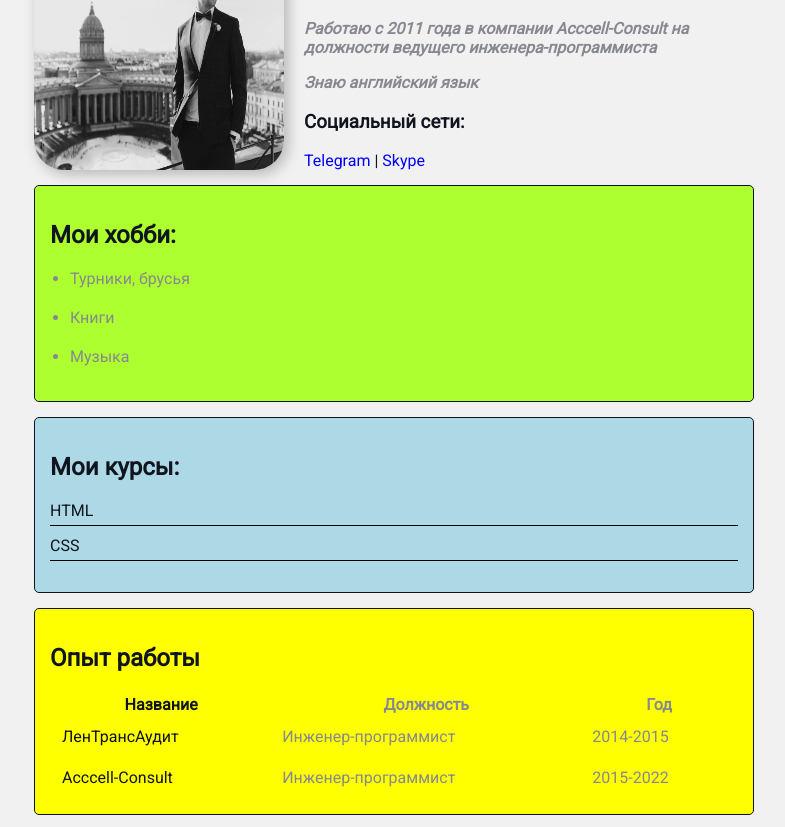
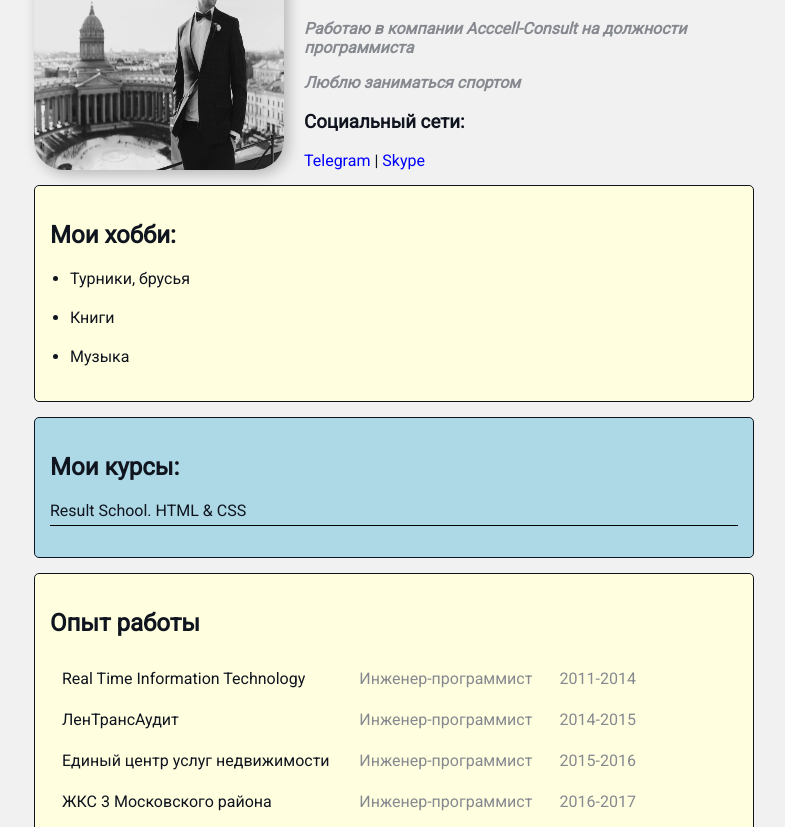
Before and after one commit to Moskalenko-Anatoliy/resume, a plain HTML site: page index.html in a window 1280 px wide. Shown: the part 100-927 px from the top of the page, without its empty margins (246-1031 px from the left). Drawn offline with Linux system fonts and the light colour scheme.

Commit message:
little conten edit

```diff
--- a/index.html
+++ b/index.html
@@ -21,8 +21,8 @@
 
       <div class="info-text">
         <h1>Москаленко Анатолий</h1>
-        <p>Работаю с 2011 года в компании <strong>Acccell-Consult</strong> на должности <em>ведущего инженера-программиста</em></p>
-        <p>Знаю английский язык</p>
+        <p>Работаю в компании <strong>Acccell-Consult</strong> на должности <em>программиста</em></p>
+        <p>Люблю заниматься спортом</p>
 
         <h3>Cоциальный сети:</h3>
 
@@ -34,7 +34,7 @@
     </div>
 
 
-    <div class="card bg-green">
+    <div class="card bg-yellow">
       <h2>Мои хобби:</h2>
       <ul class="list">
         <li>Турники, брусья</li>
@@ -46,8 +46,7 @@
     <div class="card bg-crimson">
       <h2>Мои курсы:</h2>
       <ul class="link-list">
-        <li>HTML</li>
-        <li>CSS</li>
+        <li>Result School. HTML & CSS</li>
       </ul>
     </div>
 
@@ -56,22 +55,32 @@
       <h2>Опыт работы</h2>
       <table class="table">
         <thead>
-          <tr>
-            <th>Название</th>
-            <th>Должность</th>
-            <th>Год</th>
-          </tr>
         </thead>
         <tbody>
+          <tr>
+            <td>Real Time Information Technology</td>
+            <td>Инженер-программист</td>
+            <td>2011-2014</td>
+          </tr>
           <tr>
             <td>ЛенТрансАудит</td>
             <td>Инженер-программист</td>
             <td>2014-2015</td>
           </tr>
           <tr>
+            <td>Единый центр услуг недвижимости</td>
+            <td>Инженер-программист</td>
+            <td>2015-2016</td>
+          </tr>
+          <tr>
+            <td>ЖКС 3 Московского района</td>
+            <td>Инженер-программист</td>
+            <td>2016-2017</td>
+          </tr>
+          <tr>
             <td>Acccell-Consult</td>
             <td>Инженер-программист</td>
-            <td>2015-2022</td>
+            <td>2017 - текущее время</td>
           </tr>
         </tbody>
       </table>
@@ -96,7 +105,7 @@
 
         <div class="form-group">
           <label for="Message">Ваше сообщение</label>
-          <textarea name="" id="Message" cols="30" rows="10" placeholder="Введите сообщение"></textarea>
+          <textarea name="" id="Message" cols="30" rows="5" placeholder="Введите сообщение"></textarea>
         </div>
 
         <button type="submit" class="btn">Отправить</button>
--- a/style.css
+++ b/style.css
@@ -36,7 +36,7 @@ body {
 }
 
 .bg-yellow {
-  background-color: yellow;
+  background-color: lightyellow;
 }
 
 .bg-red {
@@ -44,7 +44,7 @@ body {
 }
 
 .bg-green {
-  background-color:greenyellow
+  background-color:lightgreen;
 }
 
 .bg-crimson {
@@ -96,7 +96,6 @@ a:hover {
 }
 
 .list li {
-  color: #86898f;
   margin-bottom: 20px;
 }
 
@@ -151,6 +150,10 @@ a:hover {
   color: black;
 }
 
+.form-group textarea {
+  resize: none;
+}
+
 .form-row {
   margin-bottom: 10px;
   display: flex;
```
